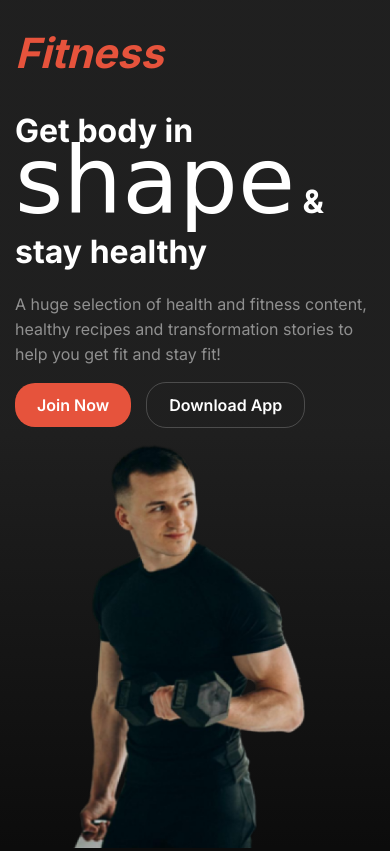
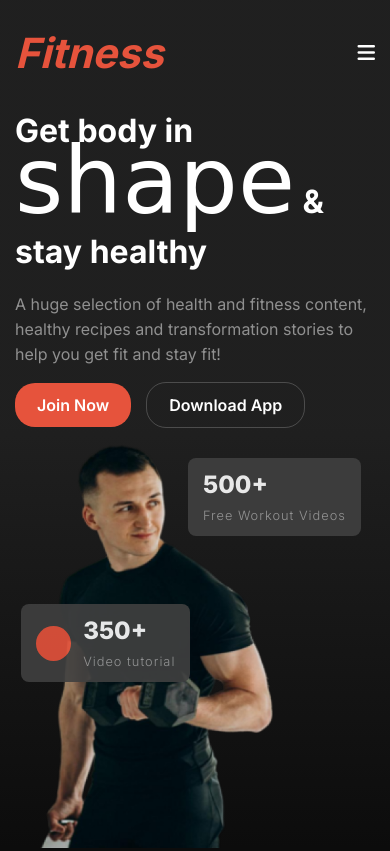
Before and after one commit to zobayerhb/assignment-02, a plain HTML site: page index.html in a window 390 px wide. Shown: the top 851 px of the page. Drawn offline with Linux system fonts and the light colour scheme; a web font is replaced by a local one.

Commit message:
changes some styles and section

```diff
--- a/index.html
+++ b/index.html
@@ -4,6 +4,13 @@
     <meta charset="UTF-8" />
     <meta name="viewport" content="width=device-width, initial-scale=1.0" />
     <title>Assignment - 02</title>
+    <link
+      rel="stylesheet"
+      href="https://cdnjs.cloudflare.com/ajax/libs/font-awesome/6.6.0/css/all.min.css"
+      integrity="sha512-Kc323vGBEqzTmouAECnVceyQqyqdsSiqLQISBL29aUW4U/M7pSPA/gEUZQqv1cwx4OnYxTxve5UMg5GT6L4JJg=="
+      crossorigin="anonymous"
+      referrerpolicy="no-referrer"
+    />
     <link rel="stylesheet" href="./styles/styles.css" />
   </head>
   <body style="background-color: rgb(12, 12, 12)" class="google-fonts">
@@ -20,6 +27,8 @@
             <li class="nav-item"><a href="#" class="nav-link">About</a></li>
             <li class="nav-item"><a href="#" class="nav-link">Contact</a></li>
           </ul>
+
+          <div class="nav-three-dot"><i class="fa-solid fa-bars"></i></div>
         </nav>
       </div>
 
@@ -46,13 +55,23 @@
             <div class="banner-right-content">
               <div class="banner-img">
                 <img src="./images/banner.png" alt="" />
+                <div class="banner-video-box-one">
+                  <div class="red-dot"></div>
+                  <div class="banner-video-box-content">
+                    <h2>350+</h2>
+                    <span>Video tutorial</span>
+                  </div>
+                </div>
+                <div class="video-box-two">
+                  <h2>500+</h2>
+                  <span>Free Workout Videos</span>
+                </div>
               </div>
             </div>
           </div>
         </div>
       </div>
     </header>
-
     <main>
       <!-- habits start here -->
       <section class="habits-section">
@@ -136,7 +155,6 @@
           </p>
         </div>
       </div>
-
       <section class="bmi-calculator">
         <div class="container">
           <div class="bmi-calculator-wrapper display-flex">
--- a/styles/styles.css
+++ b/styles/styles.css
@@ -105,11 +105,17 @@ section {
   color: var(--secondary-color);
   padding: 8px 20px;
   border-radius: 40px;
+  transition: all 0.3s linear;
+}
+a.nav-link:hover {
+  background-color: var(--primary-color);
 }
 .nav-active-bg {
   background-color: var(--primary-color);
 }
-
+.nav-three-dot {
+  display: none;
+}
 /* banner start here */
 .banner-wrapper {
   justify-content: space-between;
@@ -142,9 +148,50 @@ section {
 }
 .banner-img {
   max-width: 340px;
+  margin-right: 65px;
   height: 580px;
+  position: relative;
 }
 
+.banner-video-box-one {
+  position: absolute;
+  background: #404040;
+  bottom: 70px;
+  left: -96px;
+  border-radius: 8px;
+  padding: 12px 15px;
+  opacity: 0.9;
+  display: flex;
+  align-items: center;
+  gap: 12px;
+}
+.banner-video-box-content h2,
+.video-box-two h2 {
+  color: var(--secondary-color);
+  font-weight: 800;
+  margin-bottom: 5px;
+}
+.banner-video-box-content span,
+.video-box-two span {
+  color: var(--para-color);
+  letter-spacing: 1px;
+  font-weight: 300;
+}
+.red-dot {
+  width: 35px;
+  height: 35px;
+  background: var(--primary-color);
+  border-radius: 50%;
+}
+.video-box-two {
+  position: absolute;
+  background: #404040;
+  top: 146px;
+  right: -64px;
+  border-radius: 8px;
+  padding: 12px 15px;
+  opacity: 0.9;
+}
 /* habits section */
 .habits-title,
 .team-title {
@@ -377,6 +424,23 @@ ul.footer-list-item li a {
   .nav-links {
     display: none;
   }
+  .banner-video-box-one {
+    bottom: 166px;
+    left: -15px;
+  }
+  .banner-video-box-content span,
+  .video-box-two span {
+    font-size: 0.8rem;
+  }
+  .video-box-two {
+    top: 30px;
+    right: -72px;
+  }
+  .nav-three-dot {
+    display: block;
+    color: var(--secondary-color);
+    font-size: 20px;
+  }
   /* banner */
   .banner-wrapper {
     flex-direction: column;
```
